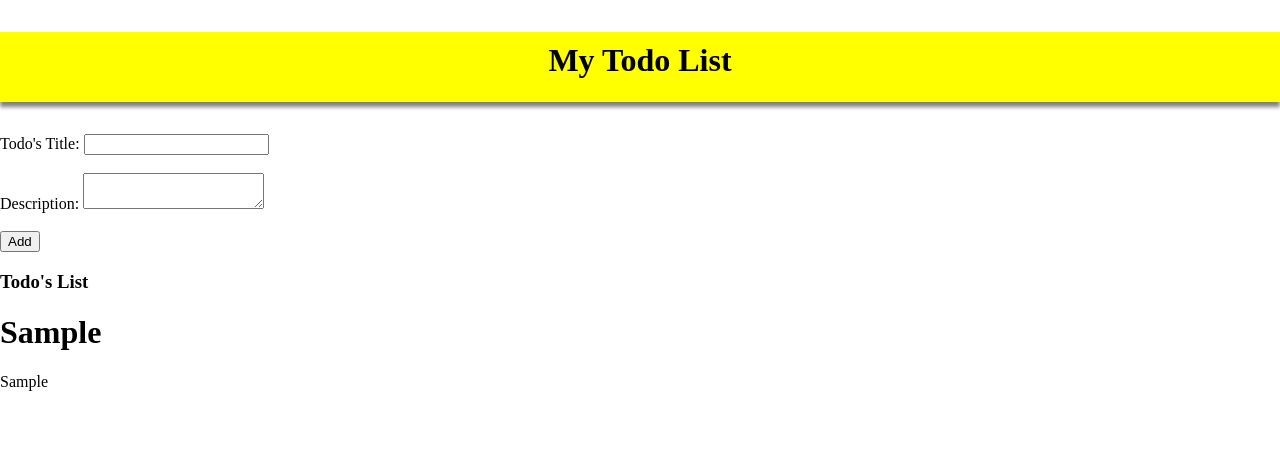
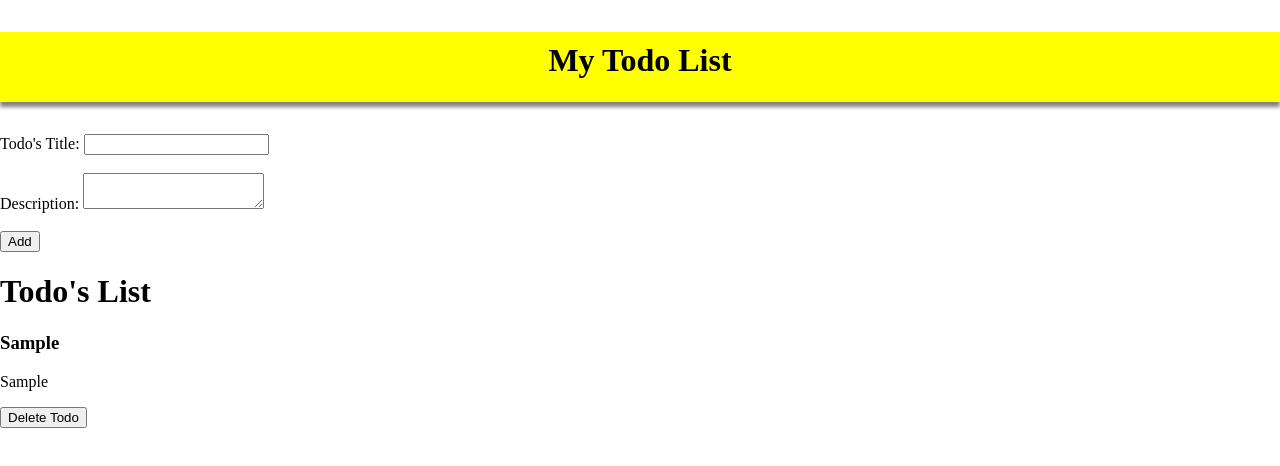
Before and after one commit to nikita-jadhav16/todo_list, a React (Create React App) app: page / in a window 1280 px wide. Both pictures are taken after typing "Sample", "Sample" into the empty fields and a click on the button "Add". Shown: the top 466 px of the page. Built offline with nearby package versions, Linux system fonts and the light colour scheme.

Commit message:
solved loop issue

```diff
--- a/src/components/Todo.js
+++ b/src/components/Todo.js
@@ -20,9 +20,9 @@ const Todo = () => {
     });
   };
 
-  const onClickDelete = (todoIndex) => {
-    setTodos(todos.filter((_, index) => index !== todoIndex));
-  };
+  // const onClickDelete = (todoIndex) => {
+  //   setTodos(todos.filter((_, index) => index !== todoIndex));
+  // };
 
   return (
     <>
@@ -49,8 +49,14 @@ const Todo = () => {
         <button type="submit">Add</button>
       </form>
 
-      {todos.length > 0 &&
-        todos.map((todo, index) => <TodoItems key={index} todo={todo} />)}
+      {todos.length > 0 && (
+        <>
+          <h1>Todo's List</h1>
+          {todos.map((todo, index) => (
+            <TodoItems key={index} todo={todo} />
+          ))}
+        </>
+      )}
 
       {/* {todos.length > 0 && <h3>All Todo's</h3>}
       {todos.map((todo, index) => {
--- a/src/components/TodoItems.js
+++ b/src/components/TodoItems.js
@@ -3,9 +3,9 @@ import React from "react";
 const TodoItems = ({ todo }) => {
   return (
     <>
-      <h3>Todo's List</h3>
-      <h1>{todo.title}</h1>
+      <h3>{todo.title}</h3>
       <p>{todo.description}</p>
+      <button>Delete Todo</button>
     </>
   );
 };
```
